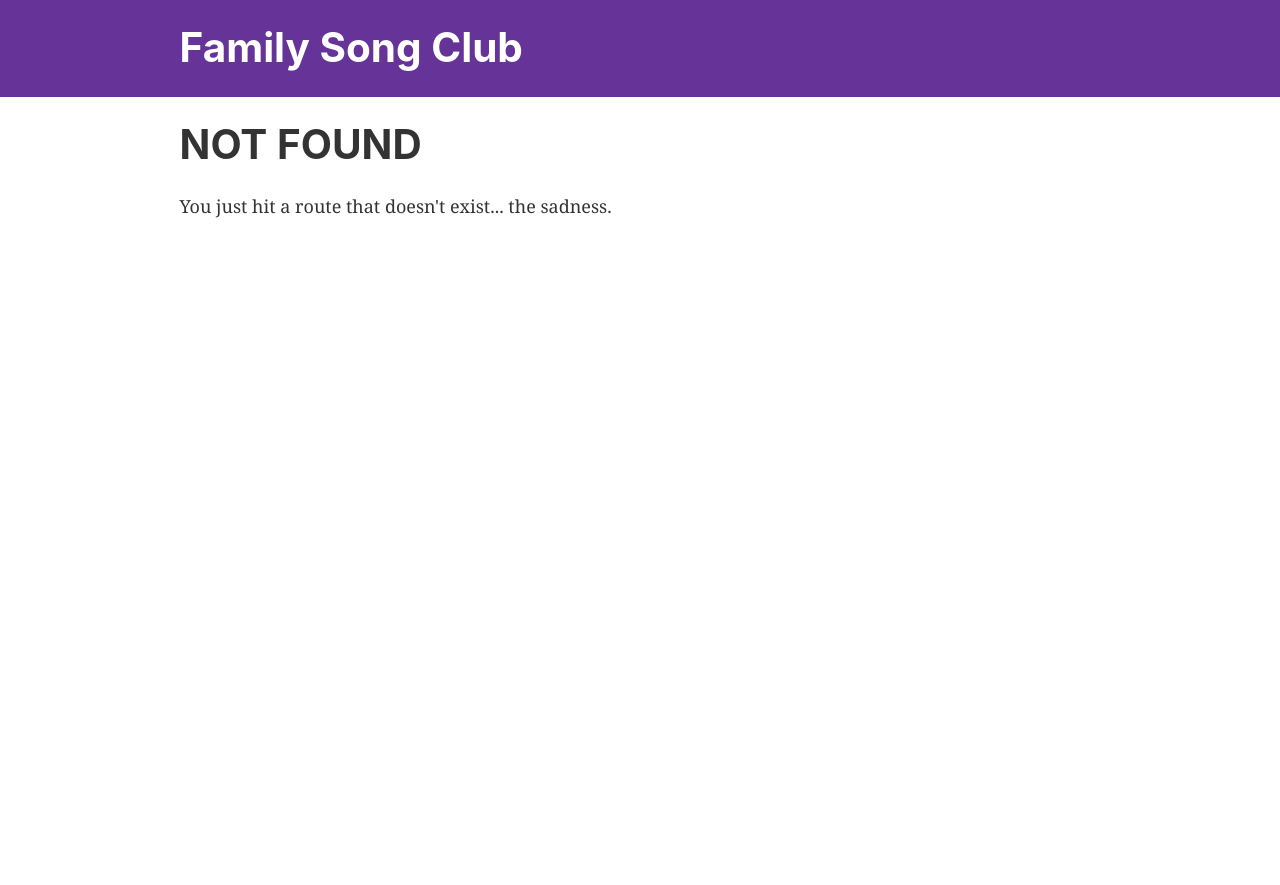
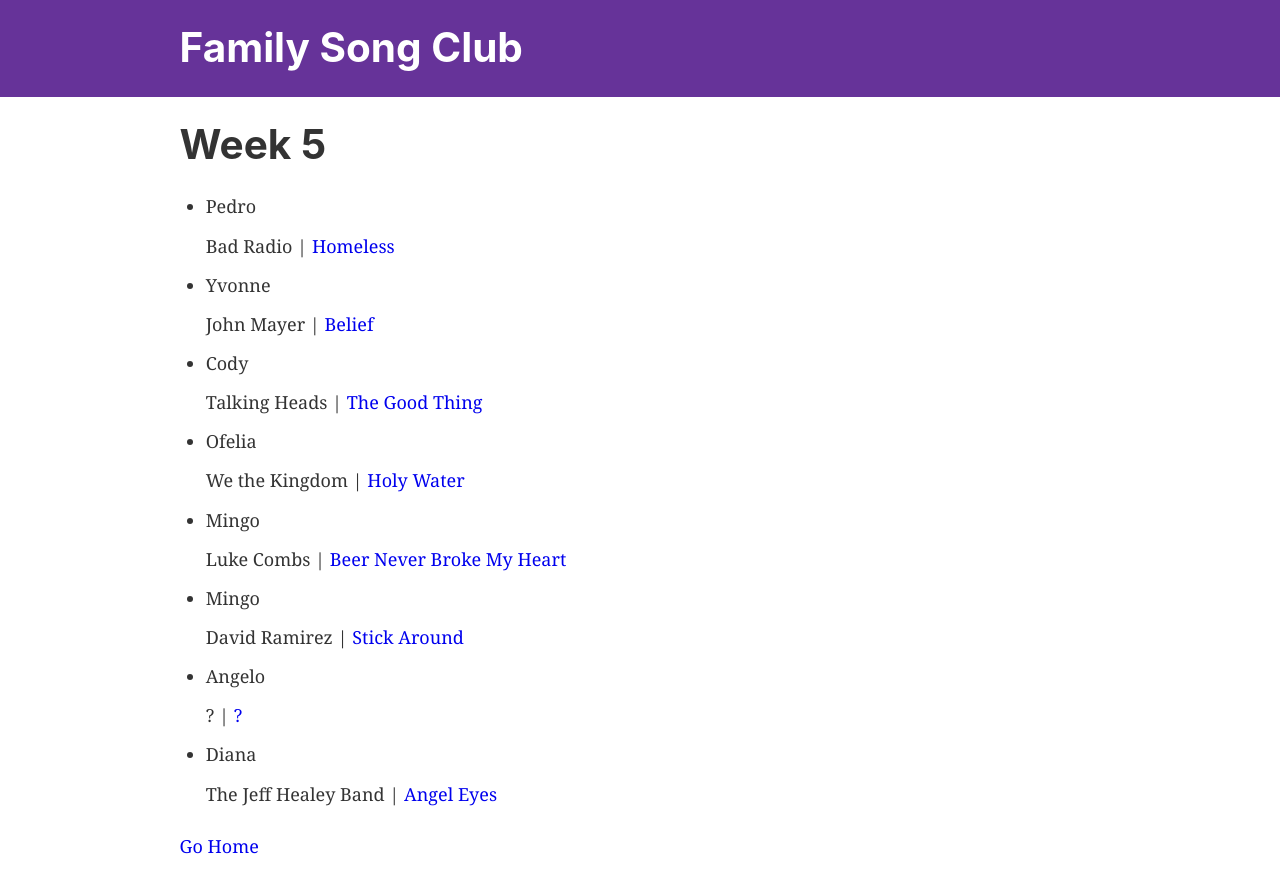
Before and after one commit to codytaft/dylyndev, a Gatsby site: page /week-5 in a window 1280 px wide. Before the commit this address had no page. Before the commit the page ends 800 px from the top, so only its background shows below. Built offline with nearby package versions, Linux system fonts and the light colour scheme; Gatsby itself is replaced by a stand-in of ours.

```diff
--- a/src/pages/index.js
+++ b/src/pages/index.js
@@ -15,6 +15,7 @@
       <Link to="/week-1/">Week 1</Link>
       <Link to="/week-3/">Week 3</Link>
       <Link to="/week-4/">Week 4</Link>
+      <Link to="/week-5/">Week 5</Link>
     </div>
   </Layout>
 )
--- /dev/null
+++ b/src/pages/week-5.js
@@ -0,0 +1,72 @@
+// Gatsby supports TypeScript natively!
+import React from "react"
+import { Link } from "gatsby"
+
+import Layout from "../components/layout"
+import SEO from "../components/seo"
+import SongList from '../components/SongList/index'
+import styles from './styles/week.module.scss'
+
+
+const SecondPage = () => {
+  const songs = [
+    {
+      submitter: 'Pedro',
+      artist: 'Bad Radio',
+      song: 'Homeless',
+      link: 'https://m.youtube.com/watch?v=V-Uq3zppOPc',
+    },
+    {
+      submitter: 'Yvonne',
+      artist: 'John Mayer',
+      song: 'Belief',
+      link: 'https://youtu.be/KydLEvIBv0M',
+    },
+    {
+      submitter: 'Cody',
+      artist: 'Talking Heads',
+      song: 'The Good Thing',
+      link: 'https://www.youtube.com/watch?v=c4KFf4J64nc',
+    },
+    {
+      submitter: 'Ofelia',
+      artist: 'We the Kingdom',
+      song: 'Holy Water',
+      link: 'https://youtu.be/7KLQ2AXQmtA',
+    },
+    {
+      submitter: 'Mingo',
+      artist: 'Luke Combs',
+      song: 'Beer Never Broke My Heart',
+      link: 'https://youtu.be/7Lb9dq-JZFI',
+    },
+    {
+      submitter: 'Mingo',
+      artist: 'David Ramirez ',
+      song: 'Stick Around',
+      link: 'https://youtu.be/oV0Vi658byo',
+    },
+    {
+      submitter: 'Angelo',
+      artist: '?',
+      song: '?',
+      link: '?',
+    },
+    {
+      submitter: 'Diana',
+      artist: 'The Jeff Healey Band',
+      song: 'Angel Eyes',
+      link: 'https://m.youtube.com/watch?v=kag0TsZzxpw',
+    },
+  ];
+  return (
+    <Layout>
+      <SEO title="Week Five" />
+      <h1>Week 5</h1>
+      <SongList songs={songs}/>
+      <Link to="/" className={styles.link}>Go Home</Link>
+    </Layout>
+  )
+}
+
+export default SecondPage
```
